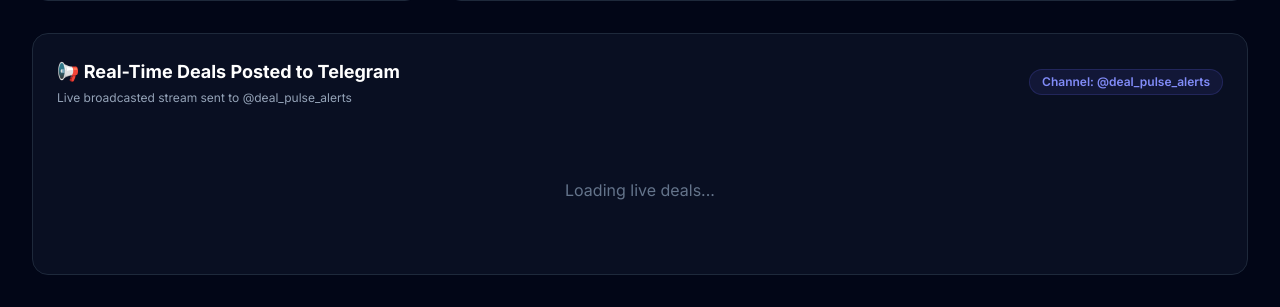
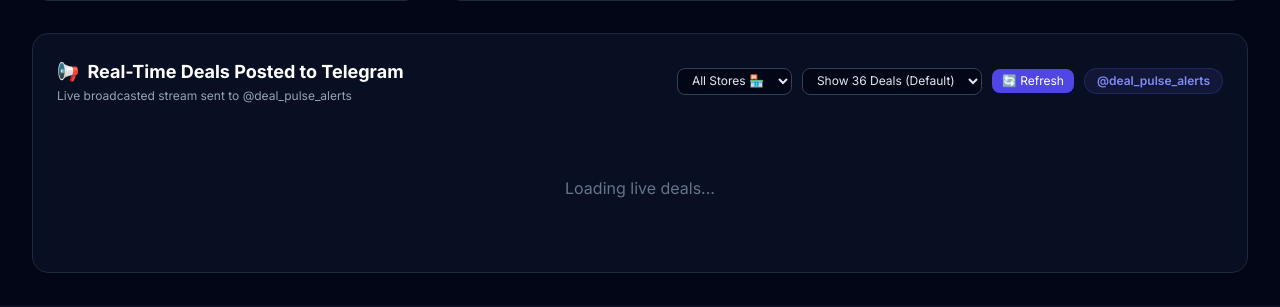
Before and after one commit to budgetyby/budgetyby, a FastAPI app: page / in a window 1280 px wide. Shown: the part 2207-2514 px from the top of the page. After the commit the page ends 2480 px from the top, so only its background shows below. Run offline with FastAPI, Linux system fonts and the light colour scheme; parts of the project's set-up code (start-up, migrations or seed data) failed here and were passed over; some libraries are stand-ins or nearby versions.

Commit message:
Enforce strict 5-store rotation schedule in deal dispatcher (guarantees Ajio, Nykaa, and Myntra get their exact scheduled posting turns without being starved by in-memory queue) + Expand dashboard recent deals window up to 100 with store filtering

```diff
--- a/budgetby/dashboard/app.py
+++ b/budgetby/dashboard/app.py
@@ -597,16 +597,25 @@
         raise HTTPException(status_code=500, detail=str(e))
 
 @app.get("/api/deals")
-async def get_deals(limit: int = 25):
+async def get_deals(limit: int = 36, platform: str = ""):
     try:
-        rows = await database.fetch(f"""
+        where_clause = ""
+        args = []
+        if platform and platform.lower() != "all":
+            where_clause = "WHERE LOWER(p.platform) = $1"
+            args.append(platform.lower())
+
+        limit_val = min(max(1, limit), 200)
+        query = f"""
             SELECT d.id, d.posted_price, d.posted_mrp, d.savings_pct, d.badge, d.deal_score, d.posted_at, d.source_channel,
                    p.title, p.platform, p.category, p.product_url, p.affiliate_url, p.image_url, p.rating
             FROM deals d
             JOIN products p ON d.product_id = p.id
+            {where_clause}
             ORDER BY d.posted_at DESC
-            LIMIT {limit};
-        """)
+            LIMIT {limit_val};
+        """
+        rows = await database.fetch(query, *args) if args else await database.fetch(query)
         return [dict(r) for r in rows]
     except Exception as e:
         raise HTTPException(status_code=500, detail=str(e))
--- a/budgetby/dashboard/templates/index.html
+++ b/budgetby/dashboard/templates/index.html
@@ -810,12 +810,36 @@
 
         <!-- Recent Deals Feed -->
         <div class="bg-slate-900/60 border border-slate-800 rounded-2xl p-6">
-            <div class="flex items-center justify-between mb-6">
+            <div class="flex flex-col sm:flex-row sm:items-center justify-between gap-4 mb-6">
                 <div>
-                    <h3 class="text-lg font-bold text-white">📢 Real-Time Deals Posted to Telegram</h3>
-                    <p class="text-xs text-slate-400 mt-1">Live broadcasted stream sent to @deal_pulse_alerts</p>
-                </div>
-                <span class="px-3 py-1 bg-indigo-500/10 text-indigo-400 border border-indigo-500/20 text-xs font-semibold rounded-full">Channel: @deal_pulse_alerts</span>
+                    <h3 class="text-lg font-bold text-white flex items-center gap-2">
+                        <span>📢</span> Real-Time Deals Posted to Telegram
+                    </h3>
+                    <p class="text-xs text-slate-400 mt-0.5">Live broadcasted stream sent to @deal_pulse_alerts</p>
+                </div>
+                <div class="flex items-center gap-2.5 flex-wrap">
+                    <!-- Store Filter -->
+                    <select id="dealsStoreFilter" onchange="onDealsFilterChange()" class="bg-slate-950 border border-slate-700 rounded-lg px-2.5 py-1 text-xs text-slate-200 focus:outline-none focus:border-indigo-500 transition">
+                        <option value="">All Stores 🏪</option>
+                        <option value="amazon">🟠 Amazon</option>
+                        <option value="flipkart">🔵 Flipkart</option>
+                        <option value="myntra">🔴 Myntra</option>
+                        <option value="ajio">🟣 Ajio</option>
+                        <option value="nykaa">🌸 Nykaa</option>
+                    </select>
+
+                    <!-- Limit Window Selector -->
+                    <select id="dealsLimitSelect" onchange="onDealsFilterChange()" class="bg-slate-950 border border-slate-700 rounded-lg px-2.5 py-1 text-xs text-slate-200 focus:outline-none focus:border-indigo-500 transition">
+                        <option value="12">Show 12 Deals</option>
+                        <option value="24">Show 24 Deals</option>
+                        <option value="36" selected>Show 36 Deals (Default)</option>
+                        <option value="50">Show 50 Deals</option>
+                        <option value="100">Show 100 Deals</option>
+                    </select>
+
+                    <button onclick="onDealsFilterChange()" class="text-xs px-2.5 py-1 bg-indigo-600 hover:bg-indigo-500 text-white rounded-lg transition flex items-center gap-1">🔄 Refresh</button>
+                    <span class="px-3 py-1 bg-indigo-500/10 text-indigo-400 border border-indigo-500/20 text-xs font-semibold rounded-full hidden md:inline">@deal_pulse_alerts</span>
+                </div>
             </div>
 
             <div id="dealsFeed" class="grid grid-cols-1 md:grid-cols-2 lg:grid-cols-3 gap-4">
@@ -1009,13 +1033,27 @@
             }
         }
 
+        function onDealsFilterChange() {
+            fetchDeals();
+        }
+
         async function fetchDeals() {
             try {
-                const res = await fetch('/api/deals?limit=12');
+                const limitEl = document.getElementById('dealsLimitSelect');
+                const storeEl = document.getElementById('dealsStoreFilter');
+                const limit = limitEl ? limitEl.value : 36;
+                const platform = storeEl ? storeEl.value : '';
+
+                let url = `/api/deals?limit=${limit}`;
+                if (platform) {
+                    url += `&platform=${encodeURIComponent(platform)}`;
+                }
+
+                const res = await fetch(url);
                 const deals = await res.json();
 
                 if (!deals.length) {
-                    document.getElementById('dealsFeed').innerHTML = '<div class="text-center py-8 text-slate-500 col-span-full">No deals logged yet today.</div>';
+                    document.getElementById('dealsFeed').innerHTML = `<div class="text-center py-12 text-slate-500 col-span-full">No ${platform ? platform.toUpperCase() : ''} deals found.</div>`;
                     return;
                 }
 
```
Also changed, not shown: budgetby/engine/posting_queue.py (+4 -20 lines).
